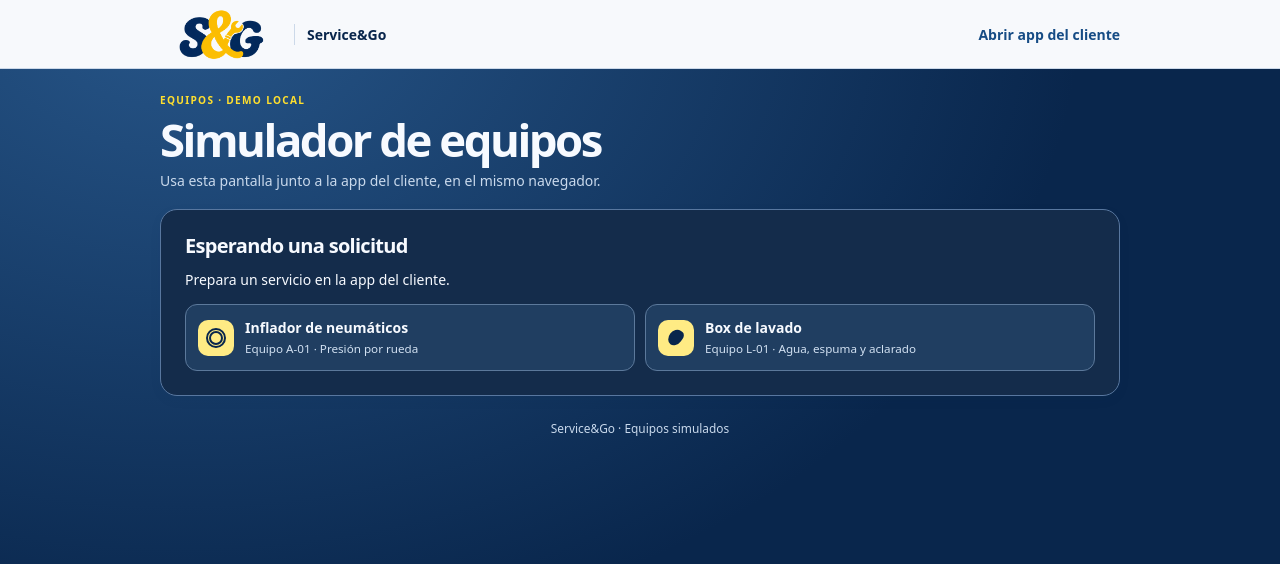
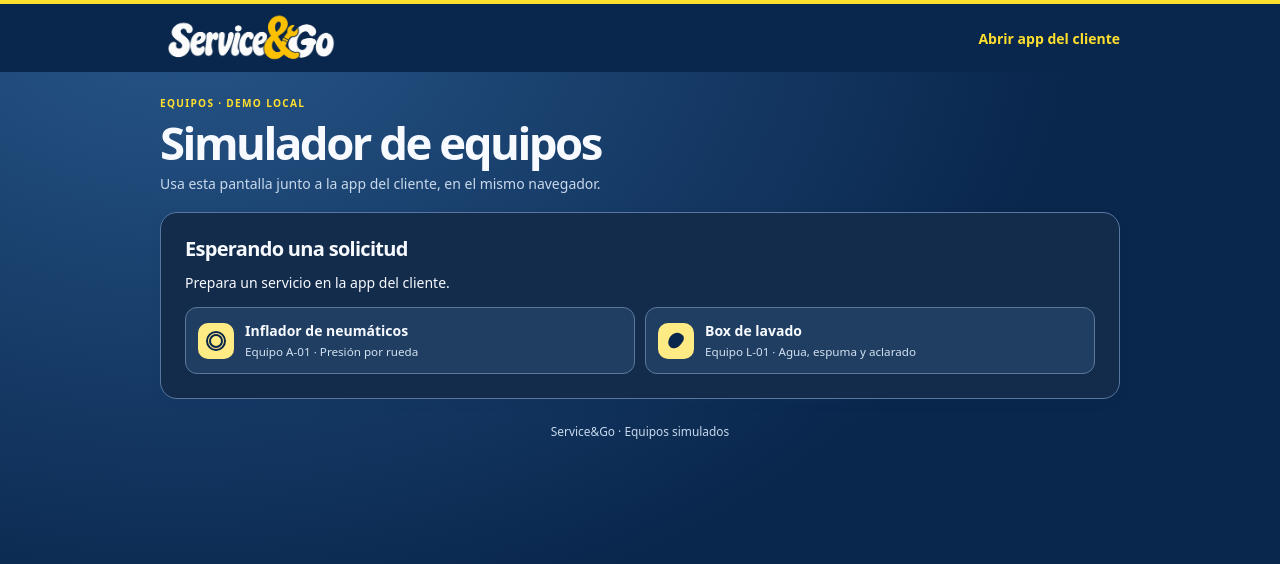
Before and after one commit to rbayes-upc/GAS-GO, a plain HTML site: page service-go/equipo.html in a window 1280 px wide. Drawn offline with Linux system fonts and the light colour scheme.

Commit message:
Use the official dark-background Service&Go logos

```diff
--- a/service-go/equipo.html
+++ b/service-go/equipo.html
@@ -5,14 +5,13 @@
   <meta name="viewport" content="width=device-width, initial-scale=1">
   <meta name="theme-color" content="#f7f9fc">
   <title>Service&Go · Simulador de equipos</title>
-  <link rel="stylesheet" href="./styles.css?v=3">
+  <link rel="stylesheet" href="./styles.css?v=5">
   <link rel="icon" type="image/png" href="./assets/monograma-service-go.png">
   <script type="module" src="./app.mjs?v=2"></script>
 </head>
 <body data-view="equipment">
   <header class="topbar">
-    <a class="brand" href="./" aria-label="Service&Go · Inicio"><img src="./assets/monograma-service-go.png" alt="" width="144" height="72"></a>
-    <span class="terminal-brand">Service&amp;Go</span>
+    <a class="brand" href="./" aria-label="Service&Go · Inicio"><img src="./assets/logotipo-service-go-oscuro.png" alt="" width="1672" height="941"></a>
     <a class="header-link" href="./" target="_blank" rel="noopener">Abrir app del cliente</a>
   </header>
   <main>
--- a/service-go/styles.css
+++ b/service-go/styles.css
@@ -22,10 +22,11 @@ h2, legend { font-size: 1.43rem; line-height: 1.18; font-weight: 850; letter-spa
 h3 { font-size: 1.1rem; margin-bottom: 10px; }
 button, a, input, select { -webkit-tap-highlight-color: transparent; }
 :focus-visible { outline: 3px solid #a97400; outline-offset: 3px; }
-.brand { display: inline-flex; align-items: center; flex-shrink: 0; }
+.topbar :focus-visible { outline-color: var(--yellow); }
+.brand { display: inline-flex; align-items: center; flex-shrink: 0; height: 62px; overflow: hidden; }
 .brand img { display: block; width: 124px; height: auto; }
 .demo {
-  color: var(--deep); background: #ffdf2e34; border: 1px solid #c2a840;
+  color: var(--yellow); background: #ffdf2e14; border: 1px solid #ffdf2e80;
   border-radius: 99px; padding: 5px 11px; font-size: .72rem; font-weight: 850; letter-spacing: .09em;
 }
 body[data-view="client"] { min-height: 100dvh; background: var(--paper); }
@@ -39,8 +40,8 @@ body[data-view="client"] { min-height: 100dvh; background: var(--paper); }
 }
 .topbar {
   display: flex; align-items: center; justify-content: space-between; flex-shrink: 0;
-  gap: 10px; color: var(--deep); padding: 0 20px;
-  border-bottom: 1px solid var(--line); background: var(--paper);
+  gap: 10px; color: white; padding: 0 20px;
+  border-top: 4px solid var(--yellow); background: var(--deep);
 }
 .device .topbar .brand { margin-left: -12px; }
 .welcome { text-align: center; margin-bottom: 18px; }
@@ -120,12 +121,12 @@ body[data-view="equipment"] {
   background: radial-gradient(ellipse at 14% 0%, #275689, transparent 58%), var(--deep); color: #f7faff;
 }
 [data-view="equipment"] .topbar { padding: 3px max(16px, calc((100% - 960px) / 2)); }
-.terminal-brand { margin-right: auto; padding-left: 12px; border-left: 1px solid var(--line); font-weight: 850; }
+[data-view="equipment"] .brand img { width: clamp(120px, 42vw, 182px); }
 .equipment-list { display: grid; grid-template-columns: repeat(2, minmax(0, 1fr)); gap: 10px; margin-top: 14px; }
 .equipment-list > div { display: flex; align-items: center; gap: 11px; padding: 12px; border: 1px solid #5c799b; border-radius: 12px; background: #203e61; }
 .equipment-list small { color: #d1e0f1; }
 [data-view="equipment"] main { width: min(960px, calc(100% - 32px)); margin: 24px auto; }
-[data-view="equipment"] .header-link { text-align: right; }
+[data-view="equipment"] .header-link { color: var(--yellow); text-align: right; }
 .hero { margin-bottom: 18px; }
 .hero .eyebrow, [data-view="equipment"] .session .eyebrow { color: var(--yellow); }
 .hero h1 { font-size: clamp(2rem, 6vw, 3.25rem); letter-spacing: -.055em; line-height: 1.07; margin-bottom: 6px; }
@@ -153,7 +154,6 @@ body[data-view="equipment"] {
 [data-view="equipment"] > footer { margin: 20px 16px; text-align: center; font-size: .85rem; color: #c9d9ec; }
 @media (max-width: 700px) {
   .equipment-list { grid-template-columns: 1fr; }
-  .terminal-brand { display: none; }
 }
 @media (max-width: 370px) {
   .device > main { padding: 14px; }
```
Also changed, not shown: service-go/index.html (+2 -2 lines), service-go/assets/logotipo-service-go-oscuro.png (added), service-go/assets/monograma-service-go-oscuro.png (added).
